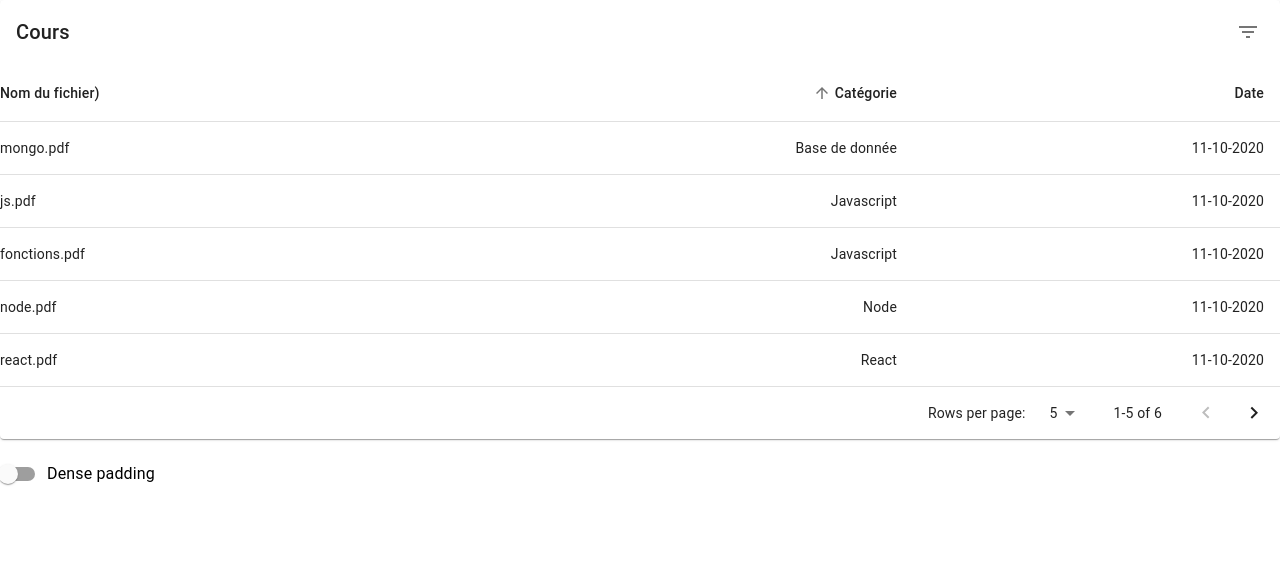
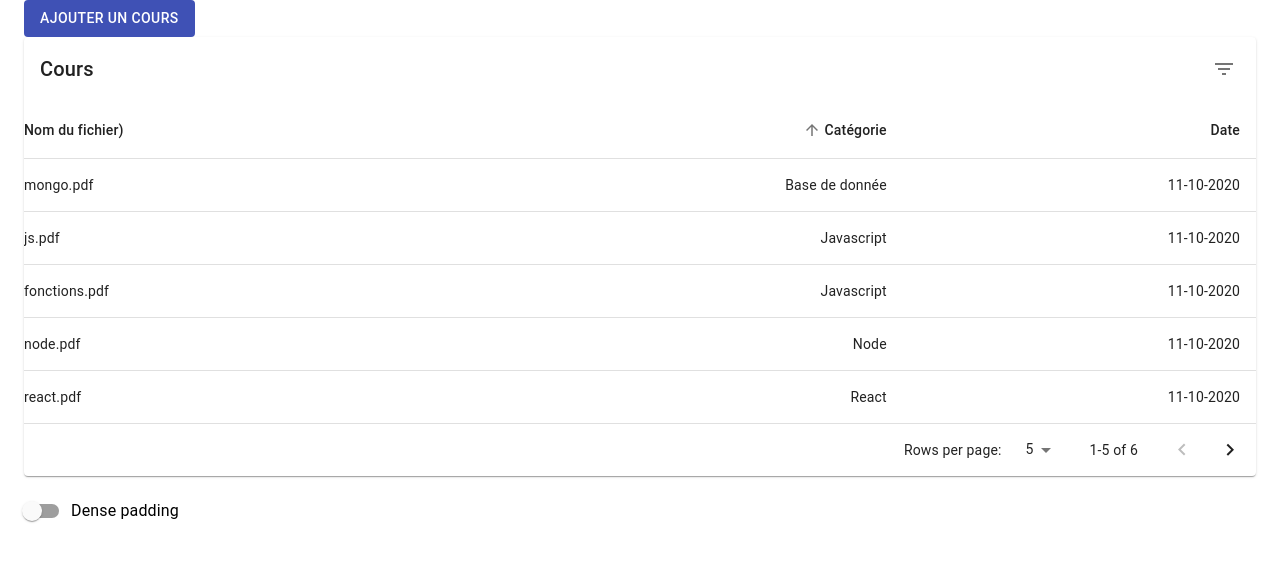
Before and after one commit to WildCodeSchool/2020-11-wns-paris-groupe1-projet-front, a React (Create React App) app: page / in a window 1280 px wide. Shown: the top 562 px of the page. Built offline with nearby package versions, Linux system fonts and the light colour scheme.

Commit message:
feat(Upload): Added form.

```diff
--- a/src/App.tsx
+++ b/src/App.tsx
@@ -1,7 +1,7 @@
-import React from "react"
+import React from "react";
 // import { createStyles, makeStyles, Theme } from "@material-ui/core/styles"
 
-import Upload from  "../src/components/Upload"
+import FormPage from "../src/components/upload/FormPage";
 
 // const useStyles = makeStyles((theme: Theme) =>
 // createStyles({
@@ -21,6 +21,8 @@ export default function ButtonAppBar() {
   // const classes = useStyles()
 
   return (
-      <Upload />
-  )
+    <div>
+      <FormPage />
+    </div>
+  );
 }
--- /dev/null
+++ b/src/components/upload/Form.tsx
@@ -0,0 +1,44 @@
+import React, { useState } from "react";
+import { createStyles, Theme, makeStyles } from "@material-ui/core/styles";
+import { Button, Input } from "@material-ui/core";
+
+const useStyles = makeStyles((theme: Theme) =>
+  createStyles({
+    root: {
+      "& > *": {
+        margin: theme.spacing(1),
+      },
+    },
+  })
+);
+
+export default function Form() {
+  const classes = useStyles();
+  const [showForm, setShowForm] = useState(false);
+
+  return (
+    <>
+      <Button variant="contained" color="primary" disableElevation onClick={() => setShowForm(!showForm)}>
+        {showForm ? "Fermer le formulaire" : "Ajouter un cours"}
+      </Button>
+      {showForm && <form className={classes.root} noValidate autoComplete="off">
+      <Input
+          defaultValue="Nom du fichier"
+          inputProps={{ "aria-label": "description" }}
+        />
+        <Input
+          defaultValue="URL"
+          inputProps={{ "aria-label": "description" }}
+        />
+        <Input
+          placeholder="Catégorie"
+          inputProps={{ "aria-label": "description" }}
+        />
+        <Input
+          defaultValue="Description"
+          inputProps={{ "aria-label": "description" }}
+        />
+      </form>}
+    </>
+  );
+}
--- /dev/null
+++ b/src/components/upload/FormPage.tsx
@@ -0,0 +1,13 @@
+import React from 'react'
+import Container from '@material-ui/core/Container';
+import Form from './Form';
+import Upload from './Upload';
+
+export default function FormPage() {
+    return(
+        <Container maxWidth="lg">
+            <Form />
+            <Upload />
+        </Container>
+    )
+}
```
Also changed, not shown: src/components/upload/Upload.tsx (renamed from src/components/Upload.tsx). Lines whose indentation alone changed are shown as unchanged.
